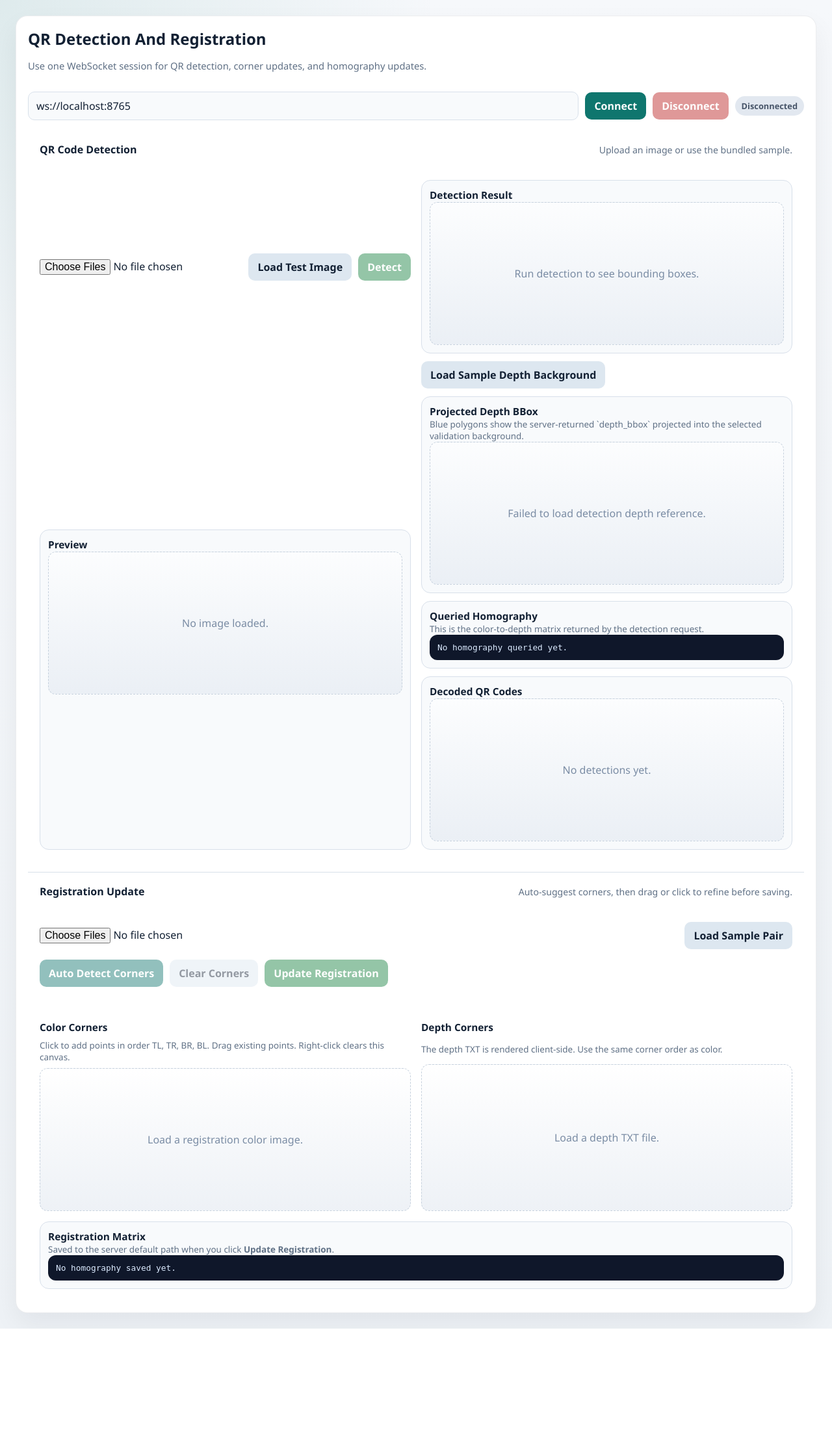
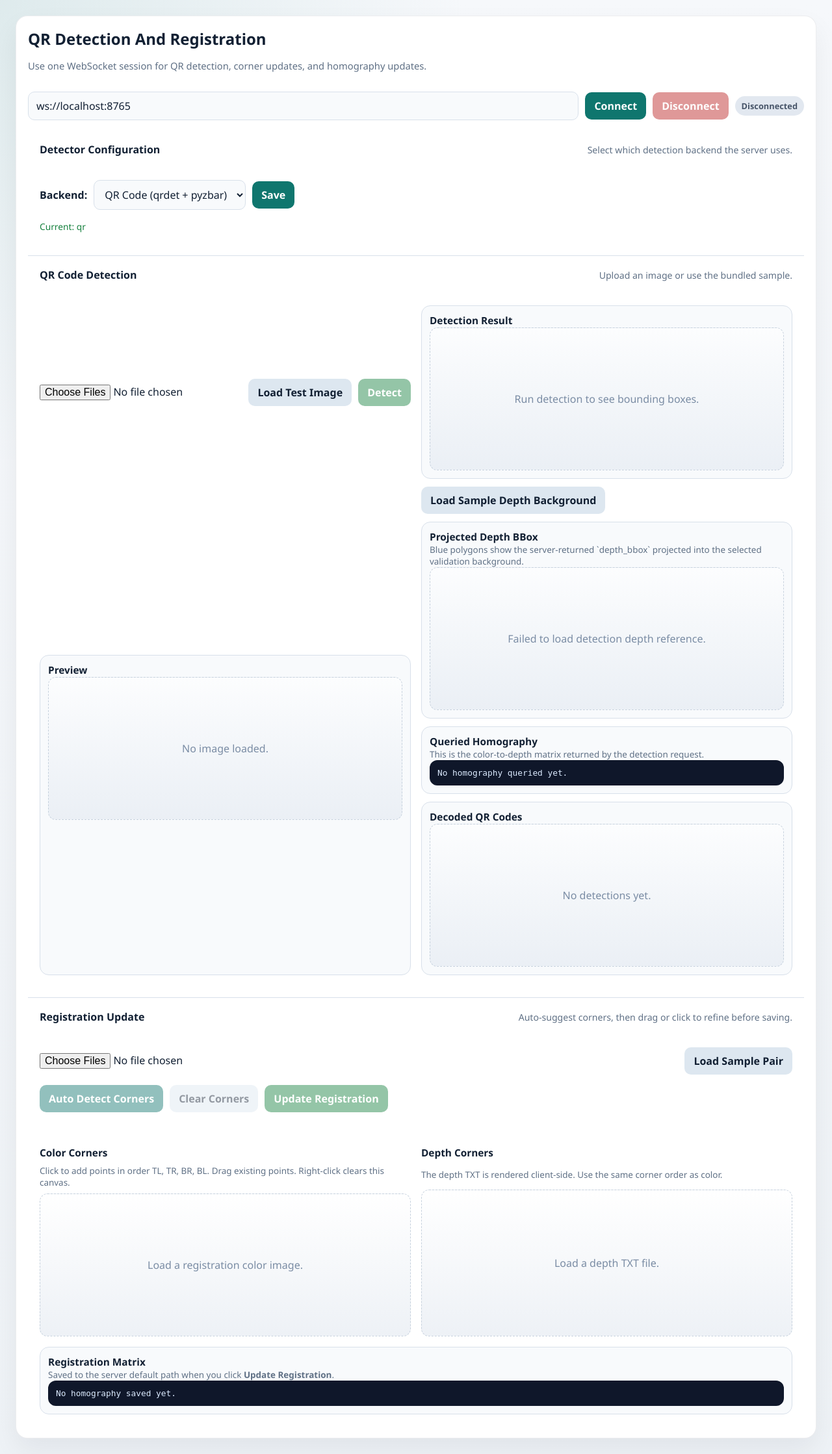
Before and after one commit to greasycat/qr_to_pos, a Flask app: page / in a window 1280 px wide. Shown: the whole page at 65% size. Before the commit the page ends 2045 px from the top, so only its background shows below. Run offline with Flask 3, Linux system fonts and the light colour scheme; data that the repository does not hold is empty.

Commit message:
feat(web): add detector type selector to web UI
Add GET /detector-config and POST /detector-config endpoints to the
Flask app for reading and writing the detector.type key in config.yml.
The web UI gains a Detector Configuration panel with a dropdown (QR or
AprilTag) and a Save button. The current value is loaded on page open;
saving writes the config file and prompts the user to restart the
detection server to apply the change.

Co-Authored-By: Claude Sonnet 4.6 <noreply@anthropic.com>

```diff
--- a/web/app.py
+++ b/web/app.py
@@ -8,7 +8,22 @@ PROJECT_ROOT = Path(__file__).parent.parent
 ASSETS_DIR = PROJECT_ROOT / "assets"
 REGISTRATION_DIR = ASSETS_DIR / "registration"
 REGISTRATION_COORDS_PATH = REGISTRATION_DIR / "coords.yml"
+CONFIG_PATH = REGISTRATION_DIR / "config.yml"
+_VALID_DETECTOR_TYPES = {"qr", "apriltag"}
 app = Flask(__name__)
+
+
+def _read_config() -> dict:
+    if not CONFIG_PATH.exists():
+        return {}
+    with CONFIG_PATH.open("r", encoding="utf-8") as f:
+        return yaml.safe_load(f) or {}
+
+
+def _write_config(config: dict) -> None:
+    CONFIG_PATH.parent.mkdir(parents=True, exist_ok=True)
+    with CONFIG_PATH.open("w", encoding="utf-8") as f:
+        yaml.safe_dump(config, f, sort_keys=False)
 
 
 def _normalize_corners(payload: object, field_name: str) -> list[list[float]]:
@@ -35,6 +50,7 @@ def index():
         registration_sample_url=url_for("registration_sample"),
         registration_depth_text_url=url_for("registration_depth_text"),
         registration_coords_url=url_for("save_registration_coords"),
+        detector_config_url=url_for("get_detector_config"),
     )
 
 
@@ -95,6 +111,29 @@ def save_registration_coords():
     )
 
 
+@app.route("/detector-config", methods=["GET"])
+def get_detector_config():
+    config = _read_config()
+    detector_type = config.get("detector", {}).get("type", "qr")
+    return jsonify({"type": detector_type})
+
+
+@app.route("/detector-config", methods=["POST"])
+def set_detector_config():
+    payload = request.get_json(silent=True)
+    if not isinstance(payload, dict):
+        return jsonify({"error": "Expected a JSON object body"}), 400
+
+    detector_type = payload.get("type")
+    if detector_type not in _VALID_DETECTOR_TYPES:
+        return jsonify({"error": f"Invalid type. Must be one of: {sorted(_VALID_DETECTOR_TYPES)}"}), 400
+
+    config = _read_config()
+    config.setdefault("detector", {})["type"] = detector_type
+    _write_config(config)
+    return jsonify({"type": detector_type})
+
+
 if __name__ == "__main__":
     parser = argparse.ArgumentParser(description="Flask web frontend for QR detection WebSocket testing")
     parser.add_argument("--port", type=int, default=5000)
--- a/web/templates/index.html
+++ b/web/templates/index.html
@@ -281,6 +281,24 @@
 
         <details class="group" open>
           <summary>
+            <span>Detector Configuration</span>
+            <span class="summary-note">Select which detection backend the server uses.</span>
+          </summary>
+          <div class="panel-body">
+            <div class="toolbar">
+              <label for="detector-select" style="font-weight:600">Backend:</label>
+              <select id="detector-select" style="padding:10px 12px;border:1px solid var(--line);border-radius:10px;background:#f8fafc;color:var(--text);font:inherit">
+                <option value="qr">QR Code (qrdet + pyzbar)</option>
+                <option value="apriltag">AprilTag (pupil-apriltags)</option>
+              </select>
+              <button class="btn-primary" id="btn-save-detector" type="button">Save</button>
+            </div>
+            <div class="status-text" id="detector-status"></div>
+          </div>
+        </details>
+
+        <details class="group" open>
+          <summary>
             <span>QR Code Detection</span>
             <span class="summary-note">Upload an image or use the bundled sample.</span>
           </summary>
@@ -393,6 +411,7 @@
   </div>
 
   <script>
+    const DETECTOR_CONFIG_URL = {{ detector_config_url|tojson }};
     const TEST_IMAGE_URL = {{ test_image_url|tojson }};
     const REGISTRATION_SAMPLE_URL = {{ registration_sample_url|tojson }};
     const REGISTRATION_DEPTH_TEXT_URL = {{ registration_depth_text_url|tojson }};
@@ -1275,6 +1294,42 @@
       $('det-depth-placeholder').textContent = error.message;
     });
     updateActionButtons();
+
+    // ── Detector config ──────────────────────────────────────────────────────
+    async function loadDetectorConfig() {
+      try {
+        const resp = await fetch(DETECTOR_CONFIG_URL);
+        if (!resp.ok) throw new Error(`Server returned ${resp.status}`);
+        const data = await resp.json();
+        $('detector-select').value = data.type || 'qr';
+        setSectionStatus('detector-status', `Current: ${data.type}`, 'success');
+      } catch (error) {
+        setSectionStatus('detector-status', `Failed to load detector config: ${error.message}`, 'error');
+      }
+    }
+
+    async function saveDetectorConfig() {
+      const detectorType = $('detector-select').value;
+      $('btn-save-detector').disabled = true;
+      setSectionStatus('detector-status', 'Saving…');
+      try {
+        const resp = await fetch(DETECTOR_CONFIG_URL, {
+          method: 'POST',
+          headers: { 'Content-Type': 'application/json' },
+          body: JSON.stringify({ type: detectorType }),
+        });
+        const data = await resp.json();
+        if (!resp.ok) throw new Error(data.error || `Server returned ${resp.status}`);
+        setSectionStatus('detector-status', `Saved: ${data.type}. Restart the detection server to apply.`, 'success');
+      } catch (error) {
+        setSectionStatus('detector-status', `Failed to save: ${error.message}`, 'error');
+      } finally {
+        $('btn-save-detector').disabled = false;
+      }
+    }
+
+    $('btn-save-detector').addEventListener('click', () => void saveDetectorConfig());
+    void loadDetectorConfig();
   </script>
 </body>
 </html>
```
